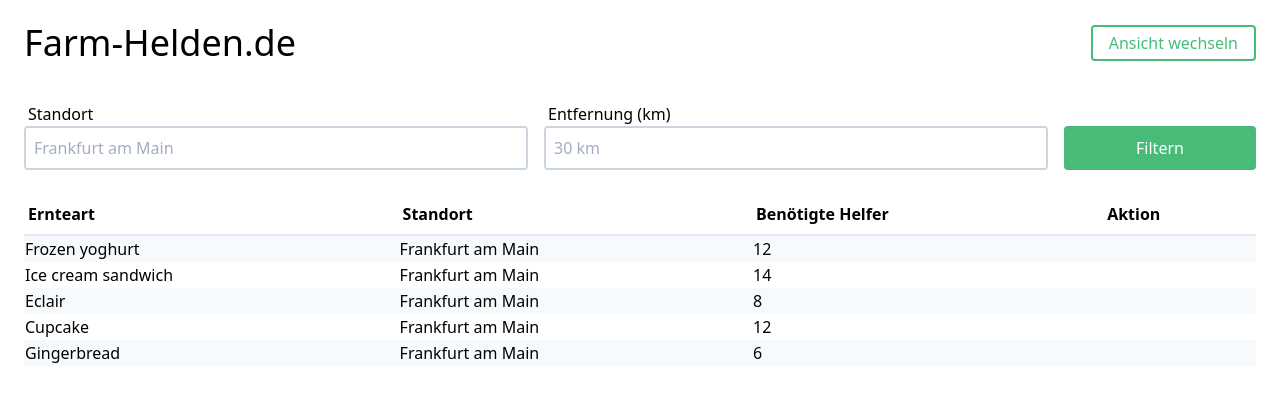
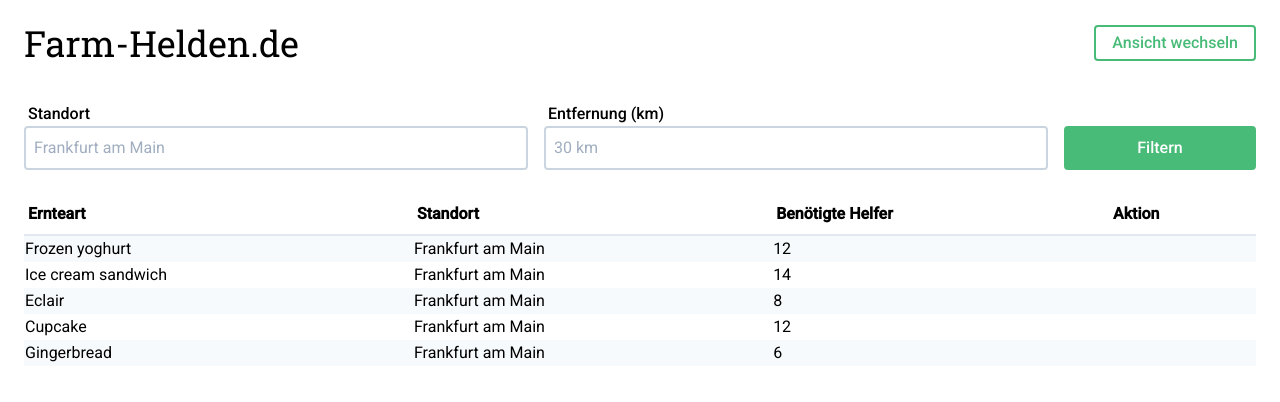
Before and after one commit to farmhelden/farmhelden-client, a Next.js app: page /helper in a window 1280 px wide. Shown: the top 402 px of the page. Built offline with nearby package versions, Linux system fonts and the light colour scheme.

Commit message:
Add and apply fonts of corporate identity

```diff
--- a/components/Root.tsx
+++ b/components/Root.tsx
@@ -1,4 +1,5 @@
 import React, { Fragment } from "react";
+import Head from "next/head";
 import "../assets/styles/main.css";
 
 type Props = {
@@ -9,7 +10,17 @@
  * The `Root` component MUST be used in each page to include tailwindcss.
  */
 const Root = ({ children }: Props) => {
-  return <Fragment>{children}</Fragment>;
+  return (
+    <Fragment>
+      <Head>
+        <link
+          href="https://fonts.googleapis.com/css2?family=Roboto+Slab:wght@400;600&family=Roboto:wght@400;500&display=swap"
+          rel="stylesheet"
+        />
+      </Head>
+      <div className="font-body">{children}</div>
+    </Fragment>
+  );
 };
 
 export default Root;
--- a/components/Title/Title.tsx
+++ b/components/Title/Title.tsx
@@ -19,7 +19,11 @@
   children,
   ...rest
 }: Props) => {
-  const css = classnames({ block, "font-medium": bold }, className);
+  const css = classnames(
+    "font-title",
+    { block, "font-medium": bold },
+    className
+  );
 
   return (
     <Component className={css} {...rest}>
--- a/tailwind.config.js
+++ b/tailwind.config.js
@@ -1,6 +1,11 @@
 module.exports = {
   important: true,
-  theme: {},
+  theme: {
+    fontFamily: {
+      title: ["Roboto Slab, sans-serif"],
+      body: ["Roboto, sans-serif"]
+    }
+  },
   variants: {
     backgroundColor: ["responsive", "hover", "focus", "even", "odd"]
   }
```
